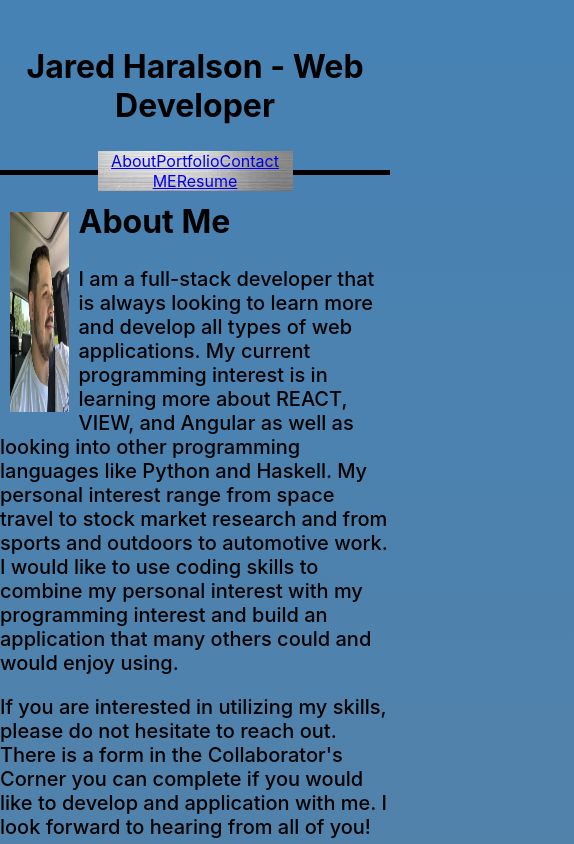
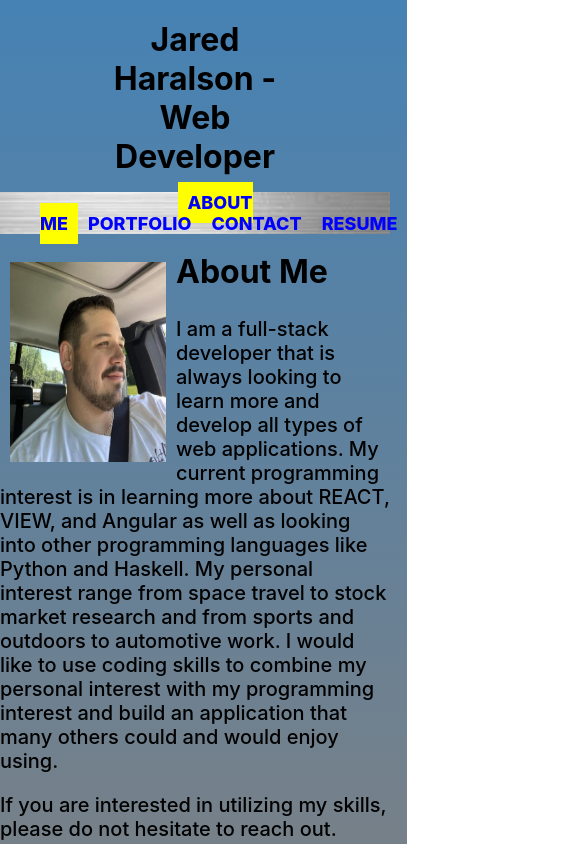
Before and after one commit to jhara0994/react-portfolio, a React (Create React App) app: page / in a window 390 px wide. Before the commit this address led to /#/about. Shown: the top 844 px of the page, 574 px wide, since content can reach past the window. Built offline with nearby package versions, Linux system fonts and the light colour scheme.

Commit message:
Page highlights are working and media queries have been put into CSS for mobile devices

```diff
--- a/src/App.js
+++ b/src/App.js
@@ -1,22 +1,18 @@
-import React, { Component } from 'react'
+import React from 'react'
 import './App.css';
 import './style.css'
-import Header from './components/Header'
-import Footer from './components/Footer'
-import About from './components/About'
-import Portfolio from './components/Portfolio'
-import Contact from './components/Contact'
-import Resume from './components/Resume'
+import Home from './components/Home'
+// import Header from './components/Header'
+// import Footer from './components/Footer'
+// import About from './components/About'
+// import Portfolio from './components/Portfolio'
+// import Contact from './components/Contact'
+// import Resume from './components/Resume'
 
 function App() {
   return (
     <main className="main">
-      <Header className="pageHeader" />
-      <About className="aboutContainer" />
-      <Portfolio className="projectContainer" />
-      <Resume className="resumeContainer" />
-      <Contact className="contactContainer" />
-      <Footer className="footerContainer" />
+      <Home className="pageContainer" />
     </main>
   );
 }
--- a/src/components/Header.js
+++ b/src/components/Header.js
@@ -5,6 +5,8 @@ import {
     Route,
     Navigate,
     useNavigate,
+    Link,
+    matchRoutes,
 } from "react-router-dom"
 import About from './About'
 import Portfolio from './Portfolio'
@@ -14,17 +16,34 @@ import NavBar from './NavBar'
 
 export default function Header() {
     return (
-        <React.Fragment>
         <Router>
             <NavBar />
+            {/* <MenuLink
+                activeOnlyWhenExact={true}
+                to='/'
+                label="About"
+            /> */}
             <Routes>
-                <Route path="/" element={<Navigate replace to="/about" />} />
+                <Route exact path="/" element={<Navigate replace to="/about" />} />
                 <Route path='/about' component={About} />
                 <Route path='/portfolio' component={Portfolio} />
                 <Route path='/contact' component={Contact} />
                 <Route path='/resume' component={Resume} />
             </Routes>
         </Router>
-        </React.Fragment>
     )
 }
+
+function MenuLink({ label, to, activeOnlyWhenExact }) {
+    let match = matchRoutes({
+      path: to,
+      exact: activeOnlyWhenExact
+    });
+
+    return (
+      <div className={match ? "active" : ""}>
+        {match && "> "}
+        <Link to={to}>{label}</Link>
+      </div>
+    );
+  }
--- /dev/null
+++ b/src/components/Home.js
@@ -0,0 +1,57 @@
+import React, { useState } from 'react'
+import NavBar from './NavBar'
+import Portfolio from './Portfolio'
+import Footer from './Footer'
+import About from './About'
+import Contact from './Contact'
+import Resume from './Resume'
+
+export default function HomePage() {
+    const [currentPage, setCurrentPage] = useState('About')
+
+    const renderPage = () => {
+
+        if (currentPage === 'About') {
+            return(
+                <div>
+                    <About />
+                    <Footer />
+                </div>
+            )
+        }
+
+        if (currentPage === 'Portfolio') {
+            return(
+                <div>
+                    <Portfolio />
+                    <Footer />
+                </div>
+            )
+        }
+
+        if (currentPage === 'Resume') {
+            return(
+                <div>
+                    <Resume/>
+                    <Footer />
+                </div>
+            )
+        }
+
+        return(
+            <div>
+                <Contact />
+                <Footer />
+            </div>
+        )
+    }
+
+    const handlePageChange = (page) => setCurrentPage(page)
+
+    return (
+        <div>
+            <NavBar currentPage={currentPage} handlePageChange={handlePageChange} />
+            {renderPage()}
+        </div>
+    )
+}
--- a/src/components/NavBar.js
+++ b/src/components/NavBar.js
@@ -1,53 +1,34 @@
-import React, { Component } from 'react'
-import { NavLink } from 'react-router-dom'
+import React from 'react'
+import Portfolio from './Portfolio'
 
-
-
-export default function NavBar () {
+export default function NavBar ({ currentPage, handlePageChange }) {
         return (
             <header id="home">
                 <h2>Jared Haralson - Web Developer</h2>
-                <div id="nav-container">
-                    <NavLink
-                        activeClassName="navbar_link--active"
-                        className="navbar__link"
-                        to="/about">
-                            About
-                    </NavLink>
-                    <NavLink
-                        activeClassName="navbar_link--active"
-                        className="navbar__link"
-                        to="/portfolio">
-                            Portfolio
-                    </NavLink>
-                    <NavLink
-                        activeClassName="navbar_link--active"
-                        className="navbar__link"
-                        to="/contact">
-                            Contact ME
-                    </NavLink>
-                    <NavLink
-                        activeClassName="navbar_link--active"
-                        className="navbar__link"
-                        to="/resume">
-                            Resume
-                    </NavLink>
-                </div>
+                <nav id="nav-container">
+                    <ul id="nav">
+                        <a href="#about"
+                            onClick={() => handlePageChange('About')}
+                            className={currentPage === 'About' ? 'nav-link-active': 'nav-link'}>
+                                ABOUT ME
+                        </a>
+                        <a href="#portfolio"
+                            onClick={() => handlePageChange('Portfolio')}
+                            className={currentPage === 'Portfolio' ? 'nav-link-active': 'nav-link'}>
+                                PORTFOLIO
+                        </a>
+                        <a href="#contact"
+                            onClick={() => handlePageChange('Contact')}
+                            className={currentPage === 'Contact' ? 'nav-link-active': 'nav-link'}>
+                                CONTACT
+                        </a>
+                        <a href="#resume"
+                            onClick={() => handlePageChange('Resume')}
+                            className={currentPage === 'Resume' ? 'nav-link-active': 'nav-link'}>
+                                RESUME
+                        </a>
+                    </ul>
+                </nav>
             </header>
         )
 }
-
-
-
-
-
-
-
-
-{/* <ul id="nav">
-    <a href="#home" className="nav-option">Home</a>
-    <a href="#about" id="about-option">About Me</a>
-    <a href="#portfolio" id="portfolio-option">Portfolio</a>
-    <a href={Resume} id="resume-option">Resume</a>
-    <a href="#contact" id="contact-option">Contact Me</a>
-</ul> */}
--- a/src/components/Portfolio.js
+++ b/src/components/Portfolio.js
@@ -1,5 +1,6 @@
 import React from 'react'
 import { projects } from '../utils/projectData'
+
 export default function Portfolio () {
     return (
         <section id="portfolio">
--- a/src/components/Resume.js
+++ b/src/components/Resume.js
@@ -6,9 +6,6 @@ export default function Resume() {
         <section id="resume">
             <div className="resume-container">
                 <div className="resume-body">
-                    <div className="resume-header">
-                        <h2>Download Resume: <a href="https://github.com/jhara0994/react-portfolio/blob/main/src/images/Resume.pdf">Jared Haralson</a></h2>
-                    </div>
                     <div className="skills-header">
                         <h2>Skills</h2>
                     </div>
@@ -23,6 +20,9 @@ export default function Resume() {
                     </div>
                     ))}
                 </div>
+                <div className="resume-link">
+                    <h2>Download Resume: <a href="https://github.com/jhara0994/react-portfolio/blob/main/src/images/Resume.pdf">Jared Haralson</a></h2>
+                </div>
             </div>
         </section>
     )
--- a/src/style.css
+++ b/src/style.css
@@ -33,7 +33,7 @@ header h2 {
 #nav a {
     color: blue;
     font-size: 24px;
-    font-weight: 600;
+    font-weight: 700;
     text-decoration: none;
     padding: 10px;
     border: none;
@@ -43,6 +43,10 @@ header h2 {
 #nav a:hover {
     color: darkblue;
     border: 3px solid darkblue;
+}
+
+.nav-link-active{
+    background-color: yellow;
 }
 
 /* CSS for About section */
@@ -68,7 +72,6 @@ header h2 {
 .project-header {
     font-size: 26px;
     text-align: center;
-
 }
 
 .project-container {
@@ -107,25 +110,41 @@ header h2 {
 /* Skill Cards */
 .skills-header {
     text-align: center;
-    padding-top: 25px;
     font-size: 26px;
 }
 
 .skills-card {
     height: 130px;
-    margin-bottom: 20px;
+    margin-bottom: 10px;
 }
-
 
 .skills h3 {
     padding-top: 15px;
-    color: yellow;
+    color: whitesmoke;
     text-decoration: underline;
+    font-size: 22px;
 }
 
 .skills p {
-    font-size: 18px;
+    font-size: 20px;
+    color: limegreen;
+    font-weight: 700;
 }
+
+.resume-link {
+    text-align: center;
+    font-size: 22px;
+}
+
+.resume-link a{
+    color: yellow;
+}
+
+.resume-link a:hover{
+    color: greenyellow;
+    font-size: 38px;
+}
+
 
 /* CSS for Contact */
 .collab-page h2 {
@@ -163,12 +182,30 @@ footer {
     text-align: center;
     margin-bottom: 10px;
     background-image: url("./images/footer-bg.png");
-    height: 30px;
+    height: 40px;
 }
 
 footer a {
-    padding-left: 5px;
-    padding-right: 5px;
     font-size: 18px;
     color: yellow;
+    padding: 5px;
 }
+
+footer a:hover {
+    font-size: 24px;
+}
+
+/* CSS for mobile devices */
+@media screen and (max-width: 768px) {
+    header {height: 200px;}
+    header h2 {font-size: 32px; max-width: 50%;margin: 0 auto;}
+    #nav-container {width: 100%;}
+    #nav a{font-size: 18px; font-weight: 800;}
+    .profile-pic {width: 40%}
+    .project-container {margin: 0 auto; padding-right: 30px; padding-left: 50px;}
+    .card {width: 140%; height: 600px;}
+    #card-img {width: 90%; height: 150px;}
+    .skills-card {height: 160px;}
+    .resume-link {font-size: 18px;}
+    .resume-link a:hover{font-size: 32px;}
+}
```
Also changed, not shown: src/components/Contact.js (+17 -15 lines).
